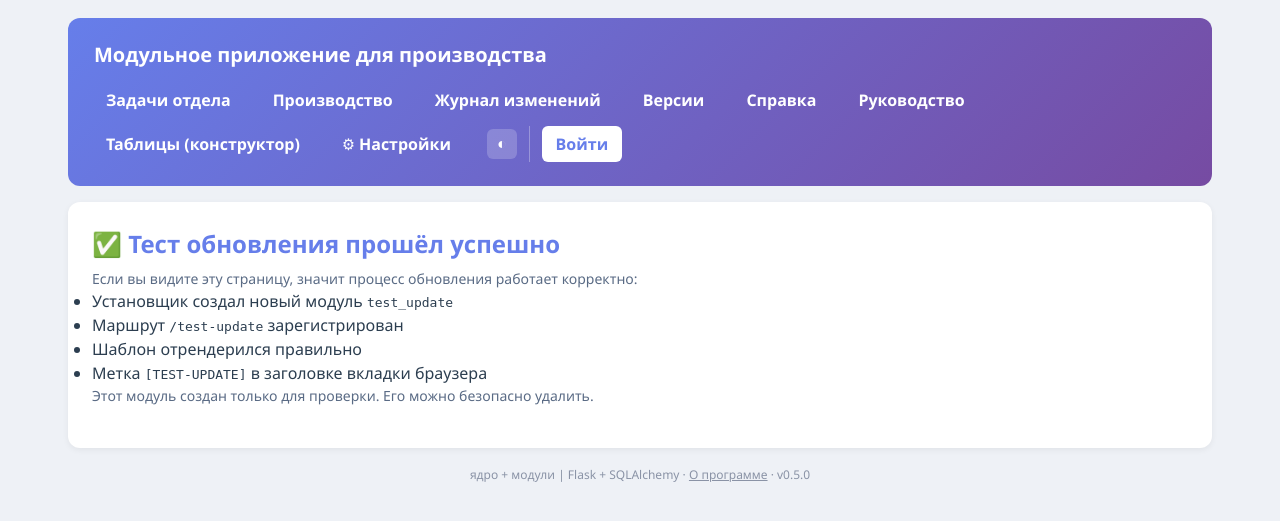
After one commit to Dykus/modular-app, a Flask app: page /test-update/ in a window 1280 px wide. The commit adds this page. Shown: the top 521 px of the page. Run offline with Flask 3, Linux system fonts and the light colour scheme.

Commit message:
Тест обновления: модуль test_update + метка [TEST-UPDATE] (0.12.1)

```diff
--- a/core/app.py
+++ b/core/app.py
@@ -74,6 +74,8 @@ def create_app():
     from core.auth_routes import auth_bp
     app.register_blueprint(auth_bp)
     from modules.settings.routes import settings_bp
+    from modules.test_update.routes import test_update_bp
+    app.register_blueprint(test_update_bp)
     app.register_blueprint(settings_bp)
 
     registered = {}
--- /dev/null
+++ b/modules/test_update/__init__.py
@@ -0,0 +1 @@
+"""Тестовый модуль для проверки процесса обновления."""
--- /dev/null
+++ b/modules/test_update/routes.py
@@ -0,0 +1,10 @@
+from flask import Blueprint, render_template
+from core.auth import perm
+
+test_update_bp = Blueprint("test_update", __name__, url_prefix="/test-update",
+                          template_folder="templates")
+
+@test_update_bp.route("/")
+def index():
+    """Тестовая страница для проверки обновления."""
+    return render_template("test_update/index.html")
--- /dev/null
+++ b/modules/test_update/templates/test_update/index.html
@@ -0,0 +1,15 @@
+{% extends "base.html" %}
+{% block title %}Тест обновления{% endblock %}
+{% block content %}
+<div class="welcome">
+<h2>✅ Тест обновления прошёл успешно</h2>
+<p>Если вы видите эту страницу, значит процесс обновления работает корректно:</p>
+<ul>
+<li>Установщик создал новый модуль <code>test_update</code></li>
+<li>Маршрут <code>/test-update</code> зарегистрирован</li>
+<li>Шаблон отрендерился правильно</li>
+<li>Метка <code>[TEST-UPDATE]</code> в заголовке вкладки браузера</li>
+</ul>
+<p>Этот модуль создан только для проверки. Его можно безопасно удалить.</p>
+</div>
+{% endblock %}
--- a/web/templates/base.html
+++ b/web/templates/base.html
@@ -3,7 +3,7 @@
 <head>
 <meta charset="UTF-8">
 <meta name="viewport" content="width=device-width, initial-scale=1.0">
-<title>{% block title %}{{ app_title }}{% endblock %}</title>
+<title>[TEST-UPDATE] {% block title %}{{ app_title }}{% endblock %}</title>
 <link rel="stylesheet" href="{{ url_for('static', filename='css/style.css') }}">
 <link rel="stylesheet" href="{{ url_for('static', filename='css/dark.css') }}">
 <link rel="stylesheet" href="{{ url_for('static', filename='css/print.css') }}">
```
